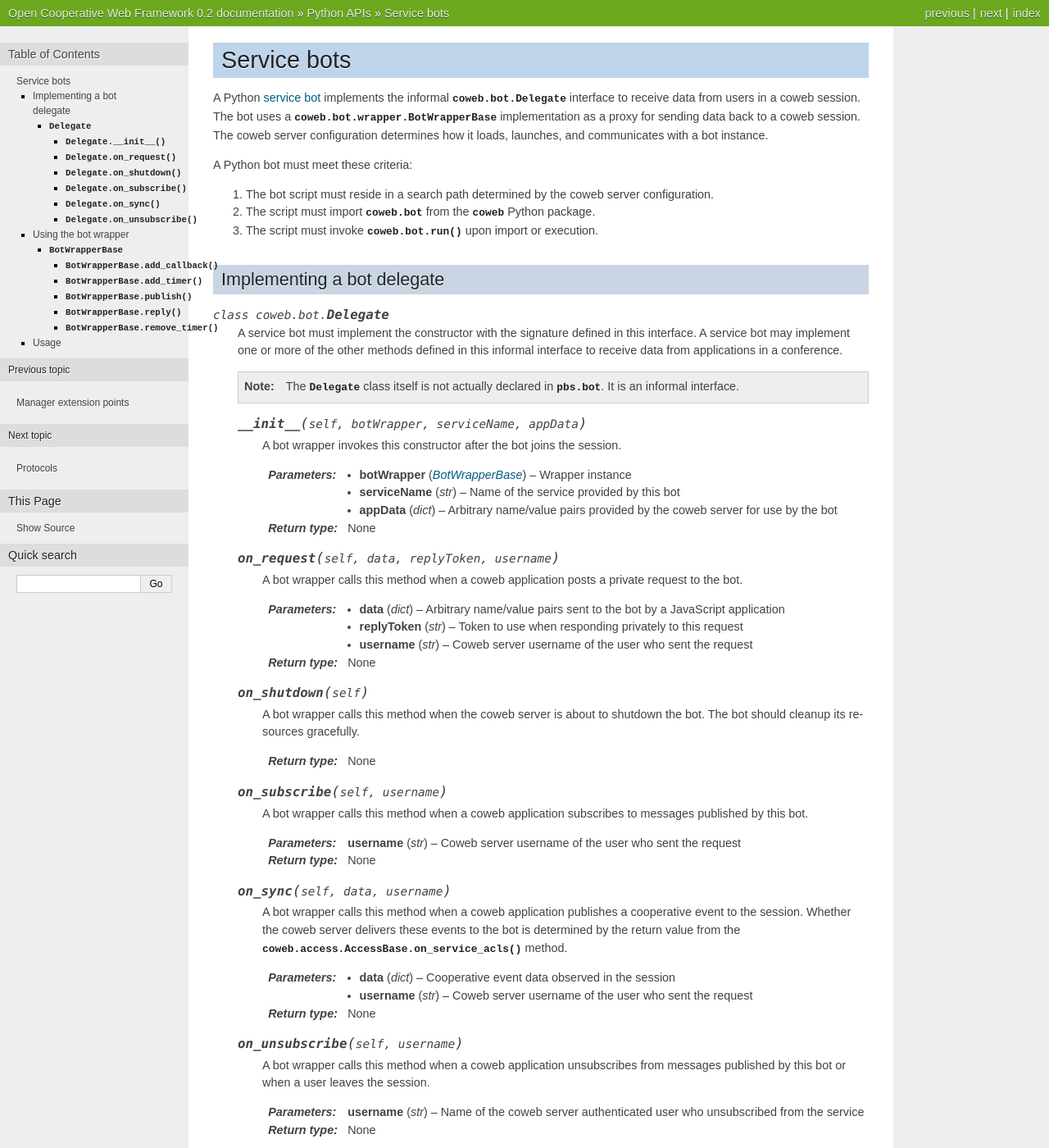
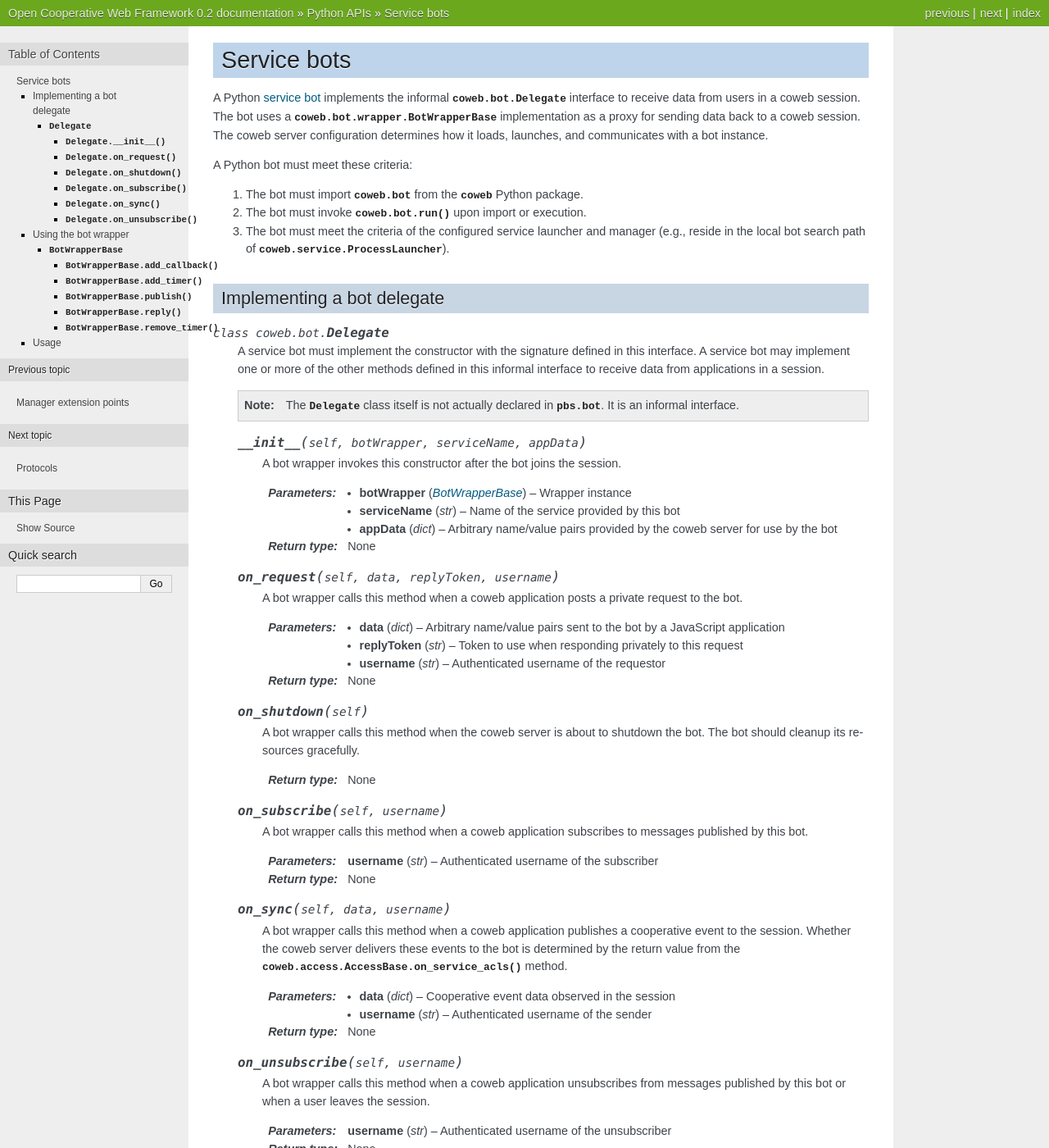
Before and after one commit to opencoweb/coweb, a Sphinx documentation site: the page built from docs/python/bots.rst, in a window 1280 px wide and 1400 px high. Shown: the whole window at 82% size. Built offline with Sphinx 7.4.7, drawn with Linux system fonts in a browser that asks for light colours; some of the changed text lies outside the part shown.

Commit message:
Python doc touchups for nits noticed during Java doc writing

```diff
--- a/docs/python/bots.rst
+++ b/docs/python/bots.rst
@@ -10,16 +10,16 @@ A Python :term:`service bot` implements the informal :class:`coweb.bot.Delegate`
 
 A Python bot must meet these criteria:
 
-#. The bot script must reside in a search path determined by the coweb server configuration.
-#. The script must import :mod:`coweb.bot` from the :mod:`coweb` Python package.
-#. The script must invoke :func:`coweb.bot.run` upon import or execution.
+#. The bot must import :mod:`coweb.bot` from the :mod:`coweb` Python package.
+#. The bot must invoke :func:`coweb.bot.run` upon import or execution.
+#. The bot must meet the criteria of the configured service launcher and manager (e.g., reside in the local bot search path of :class:`coweb.service.ProcessLauncher`).
 
 Implementing a bot delegate
 ~~~~~~~~~~~~~~~~~~~~~~~~~~~
 
 .. class:: Delegate
 
-   A service bot must implement the constructor with the signature defined in this interface. A service bot may implement one or more of the other methods defined in this informal interface to receive data from applications in a conference.
+   A service bot must implement the constructor with the signature defined in this interface. A service bot may implement one or more of the other methods defined in this informal interface to receive data from applications in a session.
 
    .. note::
 
@@ -40,7 +40,7 @@ Implementing a bot delegate
 
       :param dict data: Arbitrary name/value pairs sent to the bot by a JavaScript application
       :param str replyToken: Token to use when responding privately to this request
-      :param str username: Coweb server username of the user who sent the request
+      :param str username: Authenticated username of the requestor
       :rtype: None
 
    .. method:: on_shutdown(self)
@@ -53,7 +53,7 @@ Implementing a bot delegate
 
       A bot wrapper calls this method when a coweb application subscribes to messages published by this bot.
 
-      :param str username: Coweb server username of the user who sent the request
+      :param str username: Authenticated username of the subscriber
       :rtype: None
 
    .. method:: on_sync(self, data, username)
@@ -61,14 +61,14 @@ Implementing a bot delegate
       A bot wrapper calls this method when a coweb application publishes a cooperative event to the session. Whether the coweb server delivers these events to the bot is determined by the return value from the :meth:`coweb.access.AccessBase.on_service_acls` method.
 
       :param dict data: Cooperative event data observed in the session
-      :param str username: Coweb server username of the user who sent the request
+      :param str username: Authenticated username of the sender
       :rtype: None
 
    .. method:: on_unsubscribe(self, username)
 
       A bot wrapper calls this method when a coweb application unsubscribes from messages published by this bot or when a user leaves the session.
 
-      :param str username: Name of the coweb server authenticated user who unsubscribed from the service
+      :param str username: Authenticated username of the unsubscriber
       :rtype: None
 
 Using the bot wrapper
--- a/docs/python/container.rst
+++ b/docs/python/container.rst
@@ -122,7 +122,7 @@ Configuring an application container amounts to editing the :class:`coweb.AppCon
 
    .. attribute:: serviceLauncherClass
 
-      Subclass of :class:`coweb.service.ServiceLauncherBase` to use for launching service bots in sessions. Defaults to a 2-tuple with class :mod:`coweb.service.ProcessLauncher` and dictionary `{sandbox : 'nobody', botPaths : self.cowebBotLocalPaths}`.
+      Subclass of :class:`coweb.service.ServiceLauncherBase` to use for launching service bots in sessions. Defaults to a 2-tuple with class :class:`coweb.service.ProcessLauncher` and dictionary `{sandbox : 'nobody', botPaths : self.cowebBotLocalPaths}`.
 
       Other available implementations of :class:`coweb.service.ServiceLauncherBase` include:
 
```
Also changed, not shown: other parts of docs/python/bots.rst (+1 -1 lines).
